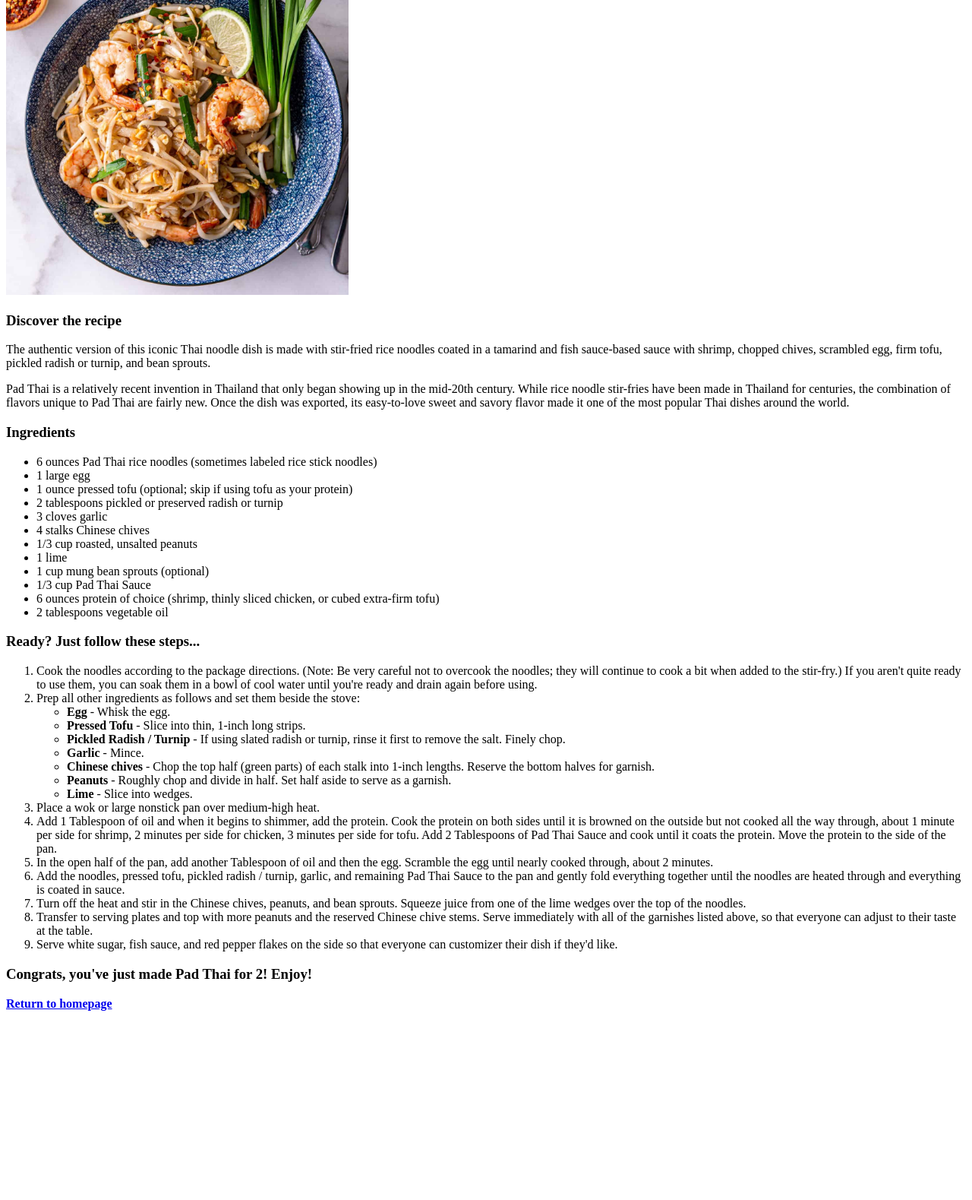
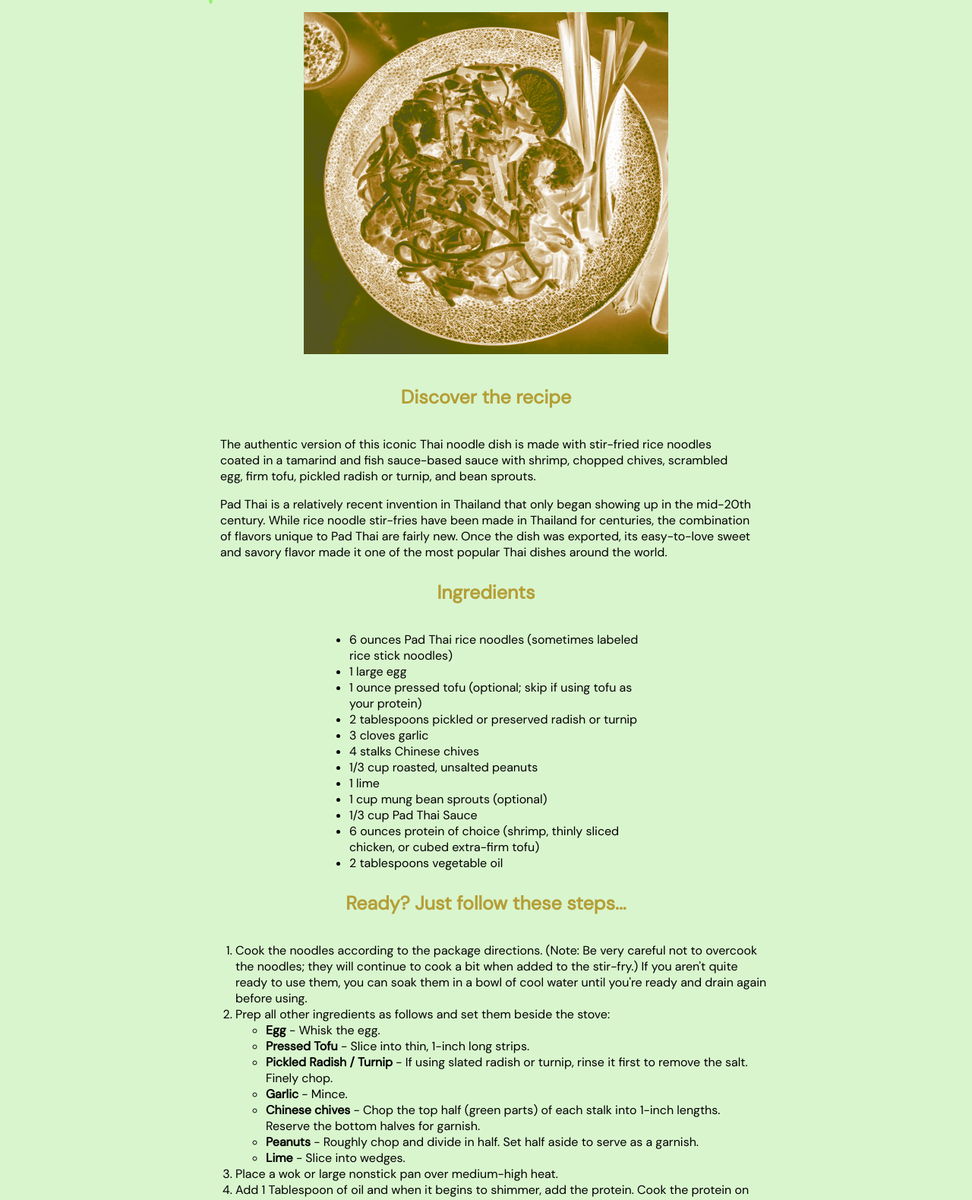
Before and after one commit to kenny-tope/odin-recipes, a plain HTML site: page recipes/pad-thai.html in a window 1280 px wide. Shown: the part 142-1721 px from the top of the page at 76% size. Before the commit the page ends 1480 px from the top, so only its background shows below. Drawn offline with Linux system fonts and the light colour scheme.

Commit message:
Add CSS styling to all pages

```diff
--- a/recipes/pad-thai.html
+++ b/recipes/pad-thai.html
@@ -3,15 +3,16 @@
     <head>
         <meta charset="UTF-8">
         <title>Pad Thai Recipe</title>
+        <link rel="stylesheet" href="../styles.css"/>
     </head>
     <body>
         <h1>Pad Thai Recipe</h1>
-        <img src="../img/pad-thai.png" height="450">
+        <img src="../img/pad-thai.png" height="450" class="recipe-img">
         <h3>Discover the recipe</h3>
         <p> The authentic version of this iconic Thai noodle dish is made with stir-fried rice noodles coated in a tamarind and fish sauce-based sauce with shrimp, chopped chives, scrambled egg, firm tofu, pickled radish or turnip, and bean sprouts.</p>
         <p>Pad Thai is a relatively recent invention in Thailand that only began showing up in the mid-20th century. While rice noodle stir-fries have been made in Thailand for centuries, the combination of flavors unique to Pad Thai are fairly new. Once the dish was exported, its easy-to-love sweet and savory flavor made it one of the most popular Thai dishes around the world.</p>
         <h3>Ingredients</h3>
-        <ul>
+        <ul class="recipe-list">
             <li>6 ounces Pad Thai rice noodles (sometimes labeled rice stick noodles)</li>
             <li>1 large egg</li>
             <li>1 ounce pressed tofu (optional; skip if using tofu as your protein)</li>
@@ -47,6 +48,6 @@
             <li>Serve white sugar, fish sauce, and red pepper flakes on the side so that everyone can customizer their dish if they'd like.</li>
         </ol>
         <h3>Congrats, you've just made Pad Thai for 2! Enjoy!</h3>
-        <a href="../index.html"><b>Return to homepage</b></a>
+        <a href="../index.html"  class="return"><b>Return to homepage</b></a>
     </body>
 </html>
--- /dev/null
+++ b/styles.css
@@ -0,0 +1,122 @@
+@font-face {
+    font-family: Faceless;
+    src: url(fonts/Faceless-K7wel.ttf);
+}
+
+@font-face {
+    font-family: DM-sans;
+    src: url(fonts/DMSans-Regular.ttf);
+}
+
+body {
+    background-color: rgb(217, 245, 206);
+}
+
+h1 {
+    font-size: 80px;
+    text-align: center;
+    letter-spacing: 12px;
+    margin-bottom: 32px
+}
+
+.home-list {
+    display: table;
+    text-align: center;
+    list-style-type: none;
+    margin: auto;
+    padding: 0;
+    margin-top: 30px;
+
+}
+
+.home-list li {
+    margin-bottom: 30px;
+}
+
+.recipe-list {
+    font-family: DM-sans;
+    display: block;
+    width: 400px;
+    text-align: left;
+    margin-left: auto;
+    margin-right: auto;
+}
+
+.link {
+    font-size: 28px;
+    letter-spacing: 7.2px;
+    text-decoration: none;
+    text-align: center;
+}
+
+h1, .link {
+    font-family: Faceless;
+    color: rgb(143, 242, 104);
+}
+
+
+
+h1:hover, .link:hover, .return:hover {
+    color: transparent;
+    text-shadow: 0 0 5px rgba(0,0,0,0.5);
+}
+
+img:hover {
+    filter: sepia(100%) saturate(300%) brightness(70%) hue-rotate(180deg) invert(1);
+}
+
+img {
+    display: block;
+    margin-left: auto;
+    margin-right: auto;
+    width: 480px;
+    filter: blur(7px);
+}
+
+.home-img {
+    margin-bottom: 60px;
+}
+
+.recipe-img {
+    filter: sepia(100%) saturate(300%) brightness(70%) hue-rotate(180deg) invert(1);
+    margin-bottom: 30px;
+}
+
+p {
+    font-family: DM-sans;
+    display: block;
+    width: 700px;
+    text-align: left;
+    margin-left: auto;
+    margin-right: auto;
+}
+
+ol {
+    font-family: DM-sans;
+    display: block;
+    width: 700px;
+    text-align: left;
+    margin-left: auto;
+    margin-right: auto;
+}
+
+h3 {
+    color: rgb(181, 158, 54);
+    font-size: 25px;
+    font-family: DM-sans;
+    text-align: center;
+    margin-top: auto;
+    margin-right: auto;
+    padding: 10px;
+}
+
+.return {
+    display:block;
+    text-align: center;
+    font-family: Faceless;
+    color: rgb(143, 242, 104);
+    font-size: 28px;
+    letter-spacing: 7.2px;
+    text-decoration: none;
+    margin-bottom: 30px;
+}
```
Also changed, not shown: index.html (+7 -6 lines), recipes/green-curry.html (+8 -3 lines), recipes/tom-kha-gai.html (+4 -3 lines), fonts/DMSans-Regular.ttf (added), fonts/Faceless-K7wel.ttf (added), fonts/Faceless-MVmln.otf (added), img/green-tiger.jpeg (added), 1 other file.
